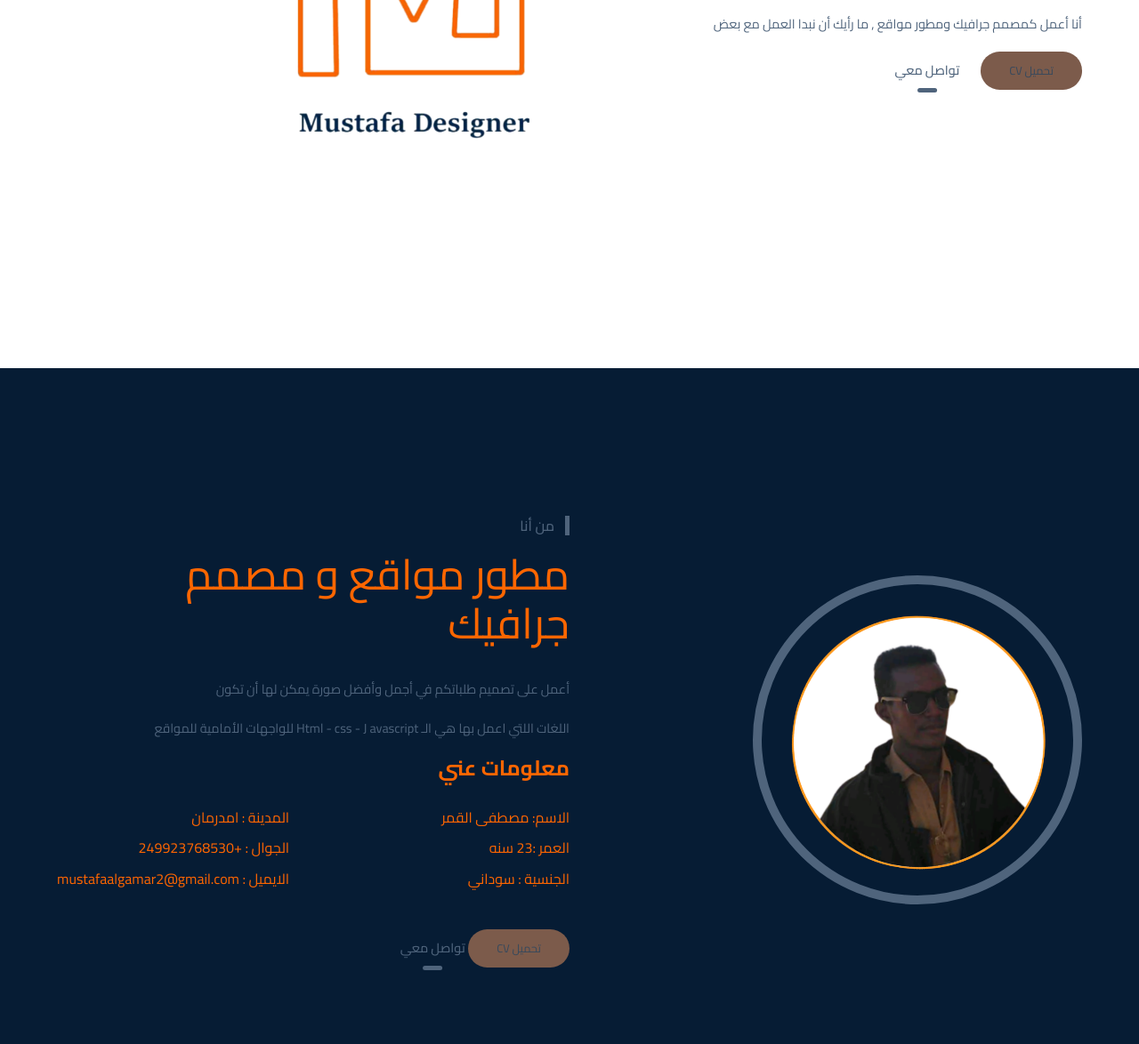
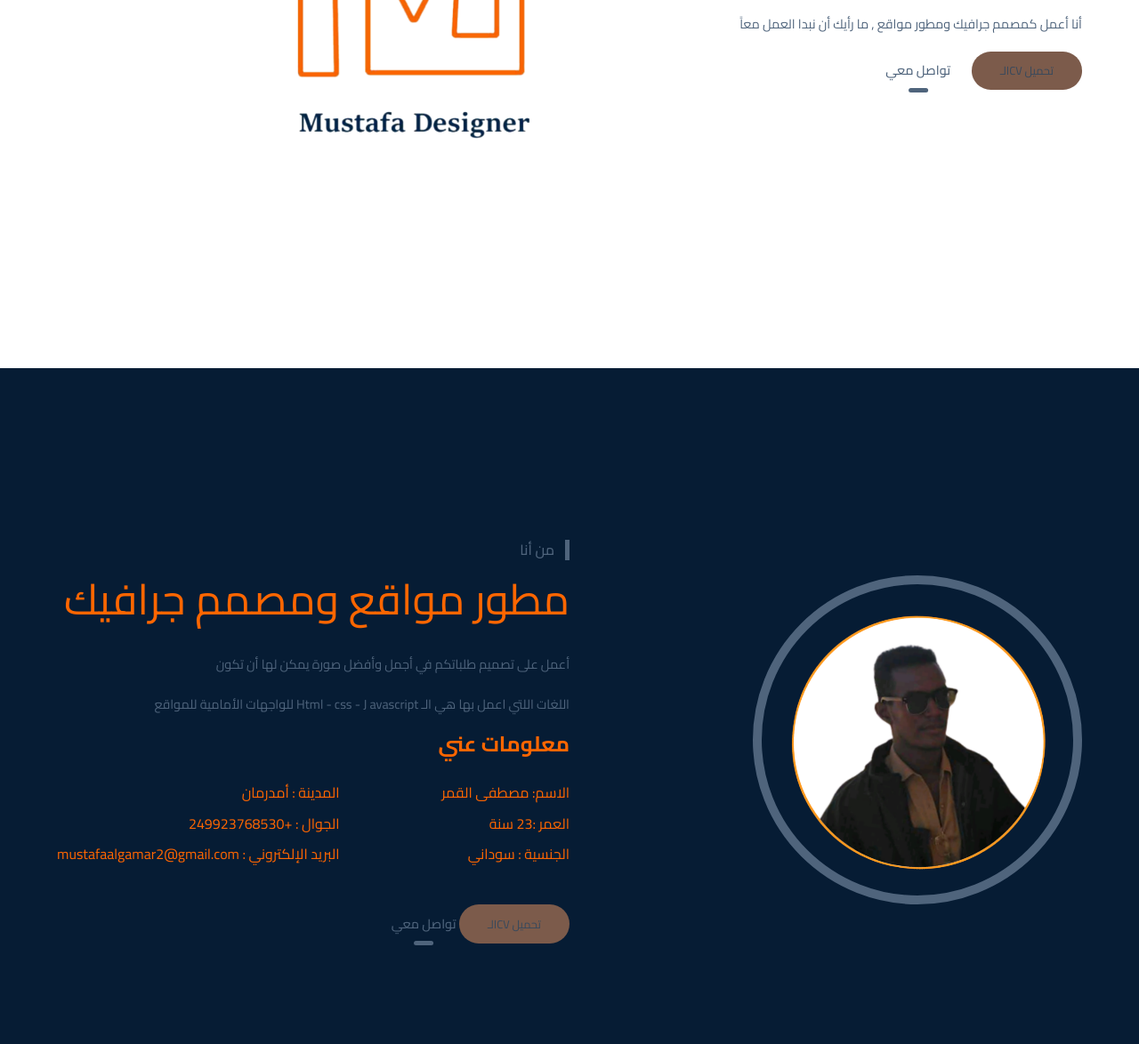
Before and after one commit to MustafaAlgamar/myprofile, a plain HTML site: page index.html in a window 1280 px wide. Shown: the part 426-1600 px from the top of the page at 89% size. Drawn offline with Linux system fonts and the light colour scheme.

Commit message:
Update index.html

```diff
--- a/index.html
+++ b/index.html
@@ -32,9 +32,9 @@
             <div class="showcase-info">
                 <h3 class="sub-heading">مطور مواقع</h3>
                 <h1 class="heading">مصطفى القمر</h1>
-                <p class="text">أنا أعمل كمصمم جرافيك ومطور مواقع , ما رأيك أن نبدا العمل مع بعض</p>
+                <p class="text">أنا أعمل كمصمم جرافيك ومطور مواقع , ما رأيك أن نبدا العمل معاً</p>
                 <div class="showcase-btn">
-                    <button class="btn f-btn">تحميل CV</button>
+                    <button class="btn f-btn">تحميل CVالـ</button>
                     <button class="btn s-btn">تواصل معي</button>
                 </div>
             </div>
@@ -53,7 +53,7 @@
             </div>
             <div class="about-info">
                 <h3 class="sub-heading">من أنا</h3>
-                <h1 class="heading">  مطور مواقع و مصمم جرافيك</h1>
+                <h1 class="heading">  مطور مواقع ومصمم جرافيك</h1>
                 <p class="text">
                     أعمل على تصميم  طلباتكم في أجمل وأفضل صورة يمكن لها أن تكون
                 </p>
@@ -65,17 +65,17 @@
                     <div class="my-info-list">
                         <ul>
                             <li>الاسم: مصطفى القمر</li>
-                            <li>العمر :23  سنه</li>
+                            <li>العمر :23 سنة</li>
                             <li>الجنسية : سوداني</li>
                         </ul>
                         <ul>
-                            <li>المدينة : امدرمان</li>
+                            <li>المدينة : أمدرمان</li>
                             <li>  الجوال : +249923768530</li>
-                            <li>الايميل : mustafaalgamar2@gmail.com </li>
+                            <li>البريد الإلكتروني : mustafaalgamar2@gmail.com </li>
                         </ul>
                     </div>
                 </div>
-                <button class="btn f-btn">تحميل CV</button>
+                <button class="btn f-btn">تحميل CVالـ</button>
 				<button class="btn s-btn">تواصل معي</button>
             </div>
         </div>
@@ -168,7 +168,7 @@
     <section class="contact" id="contact">
         <div class="container">
             <h3 class="sub-heading">تواصل معي</h3>
-            <h1 class="heading">ابدا تجربتك معي</h1>
+            <h1 class="heading">ابدأ تجربتك معي</h1>
             <form action="">
                 <div class="input-box">
                     <div class="input">
@@ -178,7 +178,7 @@
                         <input type="text" placeholder="العنوان">
                     </div>
                     <div class="textarea">
-                        <textarea placeholder="نص الرساله"></textarea>
+                        <textarea placeholder="نص الرسالة"></textarea>
                     </div>
                 </div>
                 <button type="submit" class="btn f-btn">ارسل</button>
@@ -187,7 +187,7 @@
     </section>
 
     <footer>
-        <p>حقوق النشر © 2022. جميع الحقوق متاحه</p>
+        <p>حقوق النشر © 2023. جميع الحقوق محفوظة </p>
         <a href="#showcase-area"><i class="fa fa-sort-up"></i></a>
     </footer>
 
```
